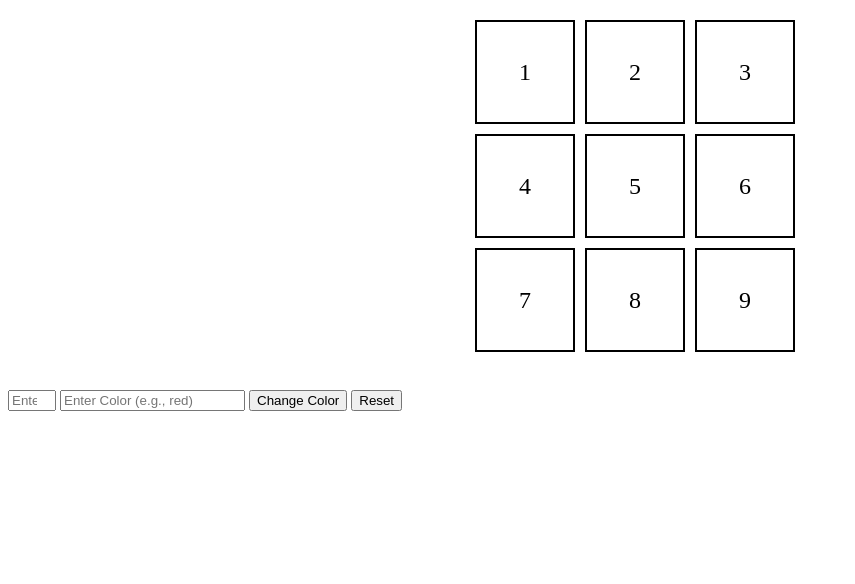
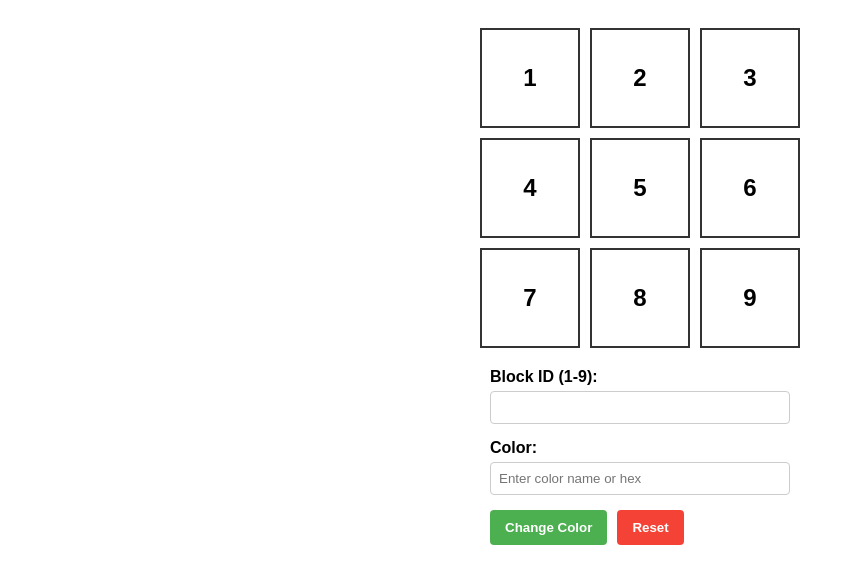
Before and after one commit to acciojob/Replit-Asian-Paints-Rashika2308, a website: page main.html in a window 1280 px wide. Both pictures are taken after a click on the button "Change Color". Shown: the whole page, without its empty margins (0-855 px from the left). Drawn offline with Linux system fonts and the light colour scheme.

Commit message:
created a submission

```diff
--- a/main.html
+++ b/main.html
@@ -2,30 +2,37 @@
 <html lang="en">
 <head>
     <meta charset="UTF-8">
-  <title>Asian Paints Grid</title>
+    <meta name="viewport" content="width=device-width, initial-scale=1.0">
+    <title>Asian Paints Color Changer</title>
     <link rel="stylesheet" href="styles.css">
 </head>
 <body>
     <div id="grid-container">
-    <!-- 3x3 Grid -->
-    <div class="grid-item" id="1">1</div>
-    <div class="grid-item" id="2">2</div>
-    <div class="grid-item" id="3">3</div>
-    <div class="grid-item" id="4">4</div>
-    <div class="grid-item" id="5">5</div>
-    <div class="grid-item" id="6">6</div>
-    <div class="grid-item" id="7">7</div>
-    <div class="grid-item" id="8">8</div>
-    <div class="grid-item" id="9">9</div>
+        <div id="grid-item" class="grid-item">1</div>
+        <div id="grid-item" class="grid-item">2</div>
+        <div id="grid-item" class="grid-item">3</div>
+        <div id="grid-item" class="grid-item">4</div>
+        <div id="grid-item" class="grid-item">5</div>
+        <div id="grid-item" class="grid-item">6</div>
+        <div id="grid-item" class="grid-item">7</div>
+        <div id="grid-item" class="grid-item">8</div>
+        <div id="grid-item" class="grid-item">9</div>
     </div>
 
-  <br/>
-
-  <!-- Inputs -->
-  <input type="number" id="block_id" placeholder="Enter Block ID (1-9)" min="1" max="9">
-  <input type="text" id="colour_id" placeholder="Enter Color (e.g., red)">
+    <div class="controls">
+        <div class="input-group">
+            <label for="block_id">Block ID (1-9):</label>
+            <input type="number" id="block_id" min="1" max="9">
+        </div>
+        <div class="input-group">
+            <label for="colour_id">Color:</label>
+            <input type="text" id="colour_id" placeholder="Enter color name or hex">
+        </div>
+        <div class="button-group">
             <button id="change_button">Change Color</button>
-  <button id="Reset">Reset</button>
+            <button id="reset">Reset</button>
+        </div>
+    </div>
 
     <script src="script.js"></script>
 </body>
--- a/script.js
+++ b/script.js
@@ -1,27 +1,47 @@
-const changeButton = document.getElementById("change_button");
-const resetButton = document.getElementById("Reset");
+document.addEventListener('DOMContentLoaded', function() {
+    const gridItems = document.querySelectorAll('.grid-item');
+    const blockIdInput = document.getElementById('block_id');
+    const colorInput = document.getElementById('colour_id');
+    const changeButton = document.getElementById('change_button');
+    const resetButton = document.getElementById('reset');
 
-changeButton.addEventListener("click", () => {
-  const blockId = document.getElementById("block_id").value;
-  const color = document.getElementById("colour_id").value;
+    gridItems.forEach((item, index) => {
+        item.id = (index + 1).toString();
+    });
 
-  // Reset all blocks to transparent
-  for (let i = 1; i <= 9; i++) {
-    document.getElementById(i.toString()).style.backgroundColor = "transparent";
-  }
+    changeButton.addEventListener('click', function() {
+        const blockId = blockIdInput.value;
+        const color = colorInput.value.trim();
 
-  // Change specific block's color
-  const block = document.getElementById(blockId);
-  if (block) {
-    block.style.backgroundColor = color;
-  } else {
-    alert("Invalid Block ID! Please enter a number from 1 to 9.");
-  }
+        if (!blockId || !color) {
+            alert('Please enter both Block ID and Color');
+            return;
+        }
+
+        const blockNumber = parseInt(blockId);
+        if (isNaN(blockNumber) || blockNumber < 1 || blockNumber > 9) {
+            alert('Please enter a valid Block ID between 1 and 9');
+            return;
+        }
+
+        gridItems.forEach(item => {
+            item.style.backgroundColor = 'transparent';
+        });
+
+        const targetBlock = document.getElementById(blockId);
+        if (targetBlock) {
+            targetBlock.style.backgroundColor = color;
+        } else {
+            alert('Block not found!');
+        }
+    });
+
+    resetButton.addEventListener('click', function() {
+        gridItems.forEach(item => {
+            item.style.backgroundColor = 'transparent';
+        });
+
+        blockIdInput.value = '';
+        colorInput.value = '';
+    });
 });
-
-resetButton.addEventListener("click", () => {
-  // Reset all blocks to transparent
-  for (let i = 1; i <= 9; i++) {
-    document.getElementById(i.toString()).style.backgroundColor = "transparent";
-  }
-});
--- a/styles.css
+++ b/styles.css
@@ -1,17 +1,77 @@
+body {
+    font-family: Arial, sans-serif;
+    display: flex;
+    flex-direction: column;
+    align-items: center;
+    padding: 20px;
+}
+
 #grid-container {
-  display: grid;
-  grid-template-columns: repeat(3, 100px);
-  grid-gap: 10px;
-  margin: 20px auto;
-  width: 330px;
+    display: grid;
+    grid-template-columns: repeat(3, 100px);
+    grid-template-rows: repeat(3, 100px);
+    gap: 10px;
+    margin-bottom: 20px;
 }
 
 .grid-item {
-  height: 100px;
-  display: flex;
-  align-items: center;
-  justify-content: center;
-  background-color: transparent;
-  border: 2px solid #000;
-  font-size: 24px;
+    display: flex;
+    justify-content: center;
+    align-items: center;
+    font-size: 24px;
+    font-weight: bold;
+    background-color: transparent;
+    border: 2px solid #333;
+    cursor: pointer;
+    transition: background-color 0.3s;
 }
+
+.controls {
+    display: flex;
+    flex-direction: column;
+    gap: 15px;
+    width: 300px;
+}
+
+.input-group {
+    display: flex;
+    flex-direction: column;
+    gap: 5px;
+}
+
+.input-group label {
+    font-weight: bold;
+}
+
+.input-group input {
+    padding: 8px;
+    border: 1px solid #ccc;
+    border-radius: 4px;
+}
+
+.button-group {
+    display: flex;
+    gap: 10px;
+}
+
+.button-group button {
+    padding: 10px 15px;
+    border: none;
+    border-radius: 4px;
+    cursor: pointer;
+    font-weight: bold;
+}
+
+#change_button {
+    background-color: #4CAF50;
+    color: white;
+}
+
+#reset {
+    background-color: #f44336;
+    color: white;
+}
+
+button:hover {
+    opacity: 0.8;
+}
```
Lines whose indentation alone changed are shown as unchanged.
